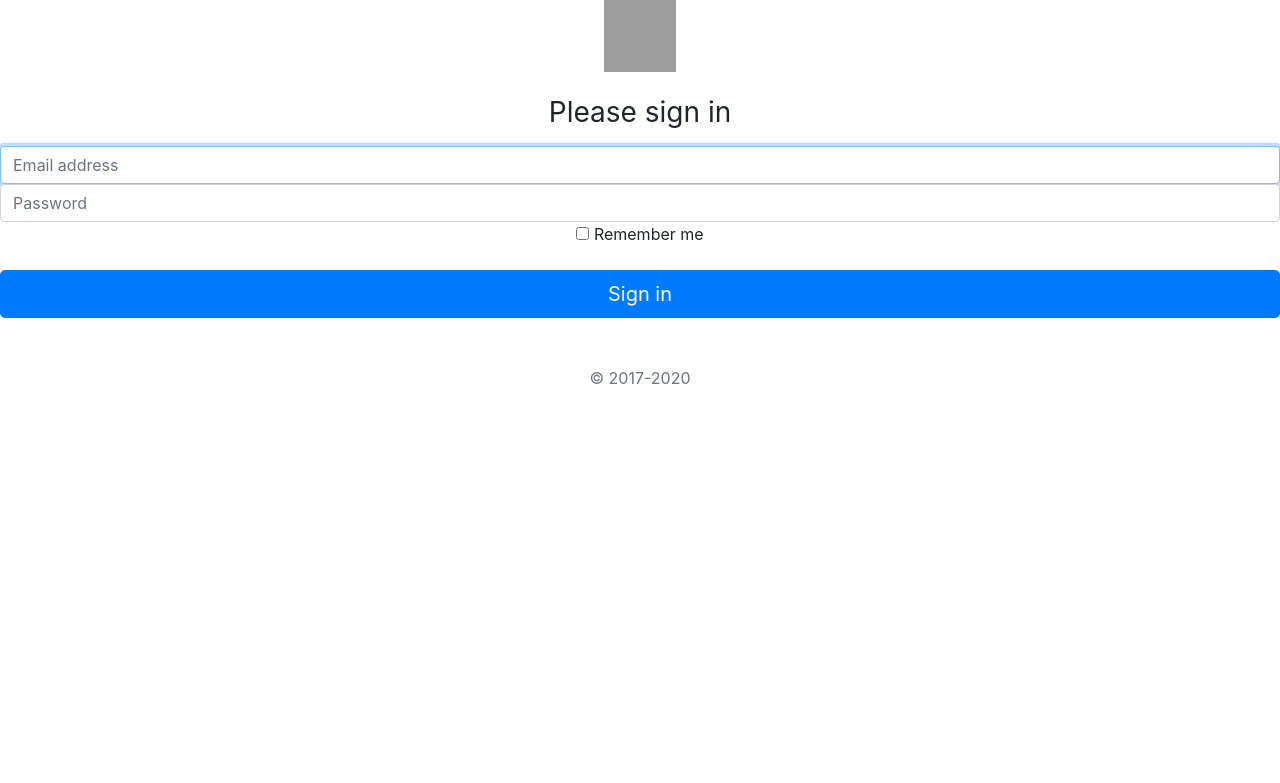
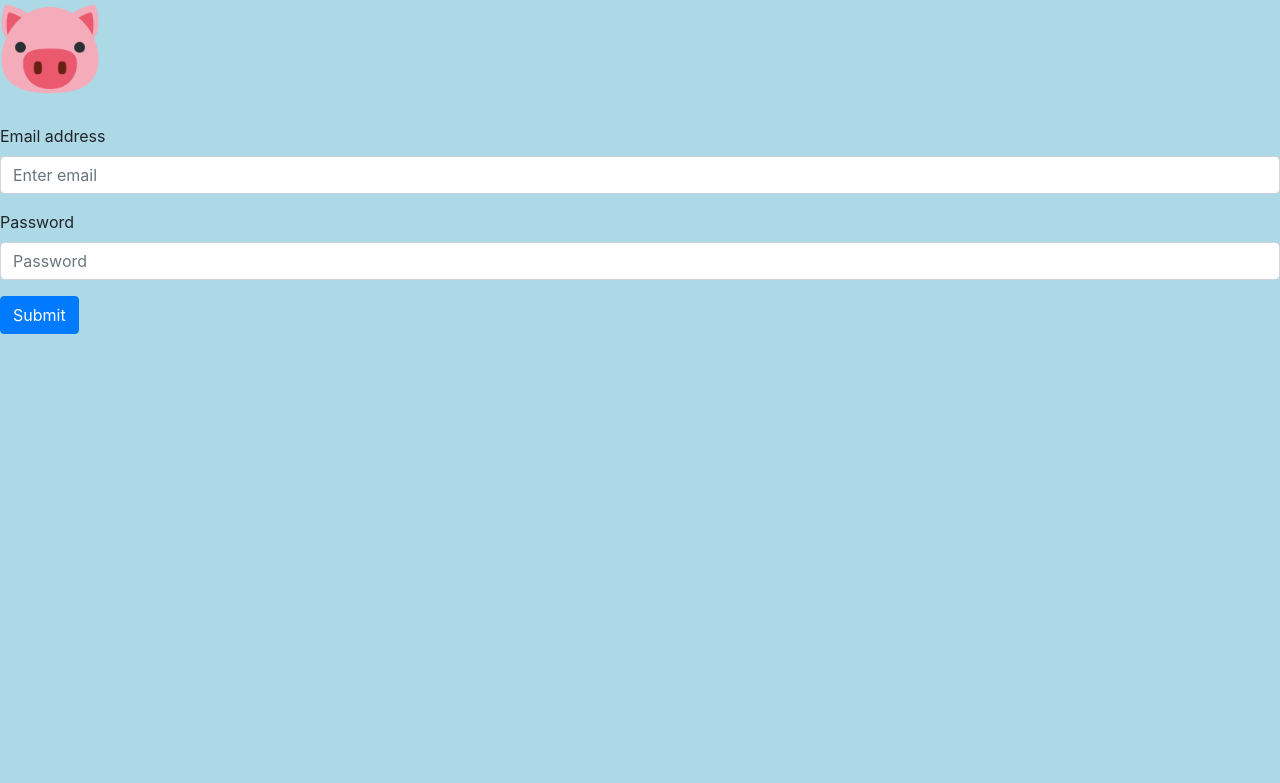
Before and after one commit to qaz25323100/BookKeeper, a Flask app: page /login in a window 1280 px wide. Shown: the top 783 px of the page. Run offline with Flask 2, Linux system fonts and the light colour scheme; some libraries are stand-ins or nearby versions; grey boxes are pictures that could not be loaded.

Commit message:
login頁面（豬豬）&正要導入SQL

```diff
--- a/app.py
+++ b/app.py
@@ -1,6 +1,18 @@
 from flask import Flask,render_template
 
-app = Flask(__name__)
+from flask_sqlalchemy import SQLAlchemy
+from flask_script import Manager
+from flask_migrate import Migrate, MigrateCommand
+
+import router
+import os
+
+static_dir='app/static'
+
+template_dir = 'app/templates'
+
+app = Flask(__name__, static_folder=static_dir, template_folder=template_dir)
+app.config['SQLALCHEMY_DATABASE_URI'] = 'sqlite:///app.db'
 
 @app.route('/')
 @app.route('/<name>')
@@ -9,5 +21,10 @@ def index(name=None):
 
 
 @app.route('/login')
-def login_page(name=None):
+def login_page(request=None):
     return render_template("login.html")
+
+
+if __name__ == "__main__":
+
+    app.run(debug=True)
--- /dev/null
+++ b/app/static/css/base.css
@@ -0,0 +1,3 @@
+body {
+    background-color: #ADD8E6;
+   }
--- a/templates/base.html
+++ b/app/templates/base.html
@@ -1,15 +1,18 @@
 <head>
     <meta charset="utf-8">
+    <meta name="viewport" content="width=device-width, initial-scale=1">
+
     <link rel="stylesheet"
         href="{{ url_for('static',     filename='node_modules/bootstrap/dist/css/bootstrap.min.css') }}">
-
+        <link rel="stylesheet"
+        href="{{ url_for('static',     filename='css/base.css') }}">
     <title>{% block title %}{% endblock %} - BookKeeper</title>
 </head>
 
 <body>
     {% block content %}
     <nav class="navbar navbar-expand-lg navbar-dark bg-dark">
-        <a class="navbar-brand" href="#">Navbar</a>
+        <a class="navbar-brand" href="#">BookKeeper</a>
         <button class="navbar-toggler" type="button" data-toggle="collapse" data-target="#navbarNavDropdown" aria-controls="navbarNavDropdown" aria-expanded="false" aria-label="Toggle navigation">
           <span class="navbar-toggler-icon"></span>
         </button>
@@ -27,5 +30,7 @@
       </nav>
       {% endblock %}
 </body>
+<script type="text/javascript" src="{{ url_for('static',     filename='node_modules/jquery/dist/jquery.min.js') }}"></script>
+
 <script type="text/javascript" src="{{ url_for('static',     filename='node_modules/bootstrap/dist/js/bootstrap.min.js') }}"></script>
 </html>
--- /dev/null
+++ b/app/templates/login.html
@@ -0,0 +1,53 @@
+{% extends 'base.html' %}
+
+<!DOCTYPE html>
+<html>
+
+{% block content %}
+{% if request.user_agent.is_touch_capable %}
+<body class="text-center" style="">
+    <form class="form-signin">
+        <img class="mb-4" src="{{ url_for('static',     filename='img/pig-face.png') }}" alt="" width="100" height="100">
+        <h1 class="h3 mb-3 font-weight-normal">Please sign in</h1>
+        <label for="inputEmail" class="sr-only">Email address</label>
+        <input type="email" id="inputEmail" class="form-control" placeholder="Email address" required="" autofocus="">
+        <label for="inputPassword" class="sr-only">Password</label>
+        <input type="password" id="inputPassword" class="form-control" placeholder="Password" required="">
+        <div class="checkbox mb-3">
+            <label>
+                <input type="checkbox" value="remember-me"> Remember me
+            </label>
+        </div>
+        <button class="btn btn-lg btn-primary btn-block" type="submit">Sign in</button>
+        <p class="mt-5 mb-3 text-muted">© 2017-2020</p>
+    </form>
+
+
+</body>
+
+{% else %}
+<body >
+
+    <form  class="form-signin">
+        <img style="text-align: center;" class="mb-4" src="{{ url_for('static',     filename='img/pig-face.png') }}" alt="" width="100" height="100">
+        <div class="form-group">
+          <label for="exampleInputEmail1">Email address</label>
+          <input type="email" class="form-control" id="exampleInputEmail1" aria-describedby="emailHelp" placeholder="Enter email">
+        </div>
+        <div class="form-group">
+          <label for="exampleInputPassword1">Password</label>
+          <input type="password" class="form-control" id="exampleInputPassword1" placeholder="Password">
+        </div>
+
+        <button type="submit" class="btn btn-primary">Submit</button>
+      </form>
+    </div>
+</body>
+
+{% endif %}
+
+{% endblock %}
+
+
+
+</html>
--- a/templates/login.html
+++ /dev/null
@@ -1,30 +0,0 @@
-{% extends 'base.html' %}
-
-<!DOCTYPE html>
-<html>
-
-{% block content %}
-
-<body class="text-center" style="">
-    <form class="form-signin">
-        <img class="mb-4" src="/docs/4.5/assets/brand/bootstrap-solid.svg" alt="" width="72" height="72">
-        <h1 class="h3 mb-3 font-weight-normal">Please sign in</h1>
-        <label for="inputEmail" class="sr-only">Email address</label>
-        <input type="email" id="inputEmail" class="form-control" placeholder="Email address" required="" autofocus="">
-        <label for="inputPassword" class="sr-only">Password</label>
-        <input type="password" id="inputPassword" class="form-control" placeholder="Password" required="">
-        <div class="checkbox mb-3">
-            <label>
-                <input type="checkbox" value="remember-me"> Remember me
-            </label>
-        </div>
-        <button class="btn btn-lg btn-primary btn-block" type="submit">Sign in</button>
-        <p class="mt-5 mb-3 text-muted">© 2017-2020</p>
-    </form>
-
-
-</body>
-{% endblock %}
-
-
-</html>
```
Also changed, not shown: app/migrations/main.py (added, +13 -0 lines), app/static/img/pig-face.png (added), app/static/package-lock.json (renamed from static/package-lock.json), app/static/package.json (renamed from static/package.json), app/templates/foot.html (renamed from templates/foot.html), app/templates/index.html (renamed from templates/index.html), 1 other file.
